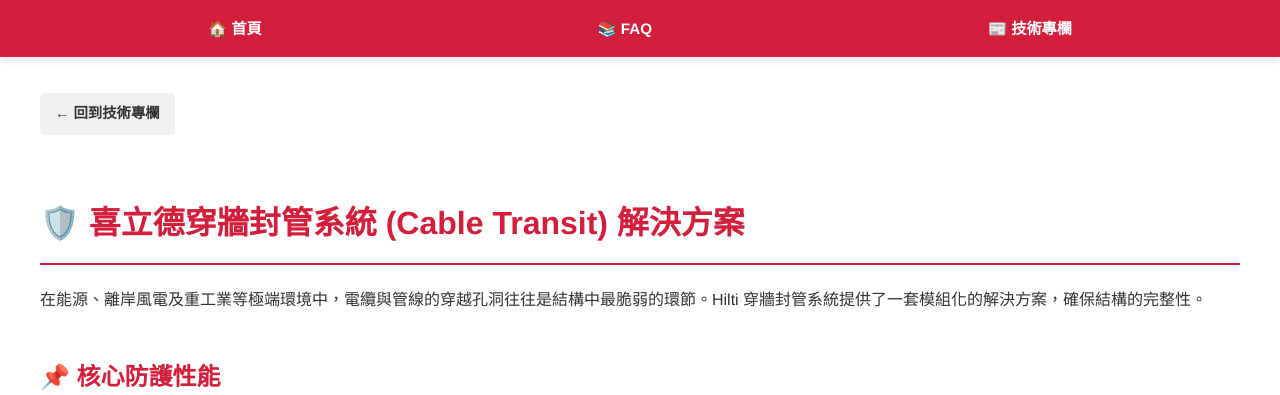
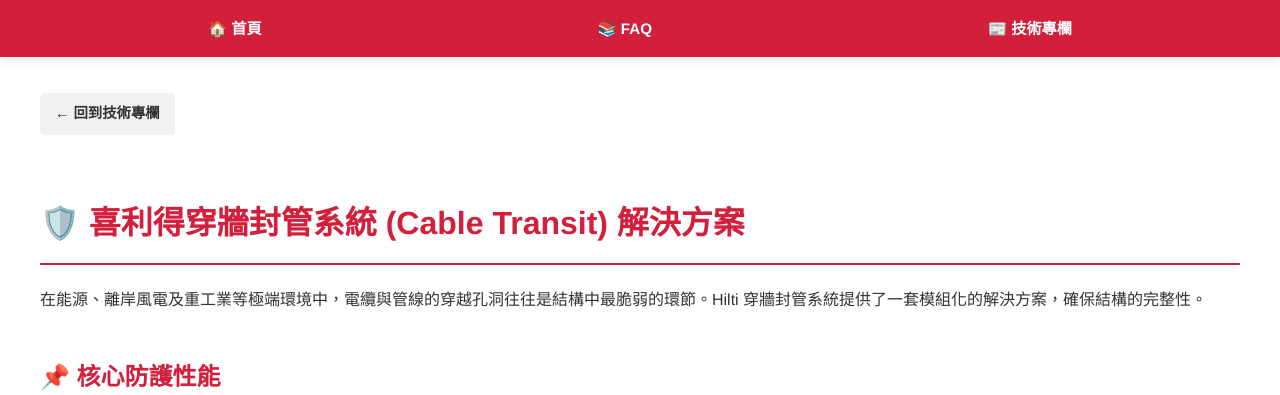
Before and after one commit to SSTTW/TWsoftware-FAQ, a Jekyll site: the page built from _posts/2026-04-10-cable-transit.md, in a window 1280 px wide. Shown: the top 395 px of the page. Built offline with Jekyll 4.4.1, drawn with Linux system fonts in a browser that asks for light colours.

Commit message:
Update 2026-04-10-cable-transit.md

```diff
--- a/_posts/2026-04-10-cable-transit.md
+++ b/_posts/2026-04-10-cable-transit.md
@@ -1,6 +1,6 @@
 ---
 layout: default
-title: "喜立德穿牆封管系統 (Cable Transit) 解決方案"
+title: "喜利得穿牆封管系統 (Cable Transit) 解決方案"
 date: 2026-04-14
 excerpt: "探討 Hilti 模組化穿牆封管系統如何提供卓越的防火、防水與防氣密性能，確保極端環境下的電纜與管線安全。"
 ---
@@ -16,7 +16,7 @@ excerpt: "探討 Hilti 模組化穿牆封管系統如何提供卓越的防火、
 
 <a href="/TWsoftware-FAQ/blog.html" class="back-btn">← 回到技術專欄</a>
 
-# 🛡️ 喜立德穿牆封管系統 (Cable Transit) 解決方案
+# 🛡️ 喜利得穿牆封管系統 (Cable Transit) 解決方案
 
 在能源、離岸風電及重工業等極端環境中，電纜與管線的穿越孔洞往往是結構中最脆弱的環節。Hilti 穿牆封管系統提供了一套模組化的解決方案，確保結構的完整性。
 
```
